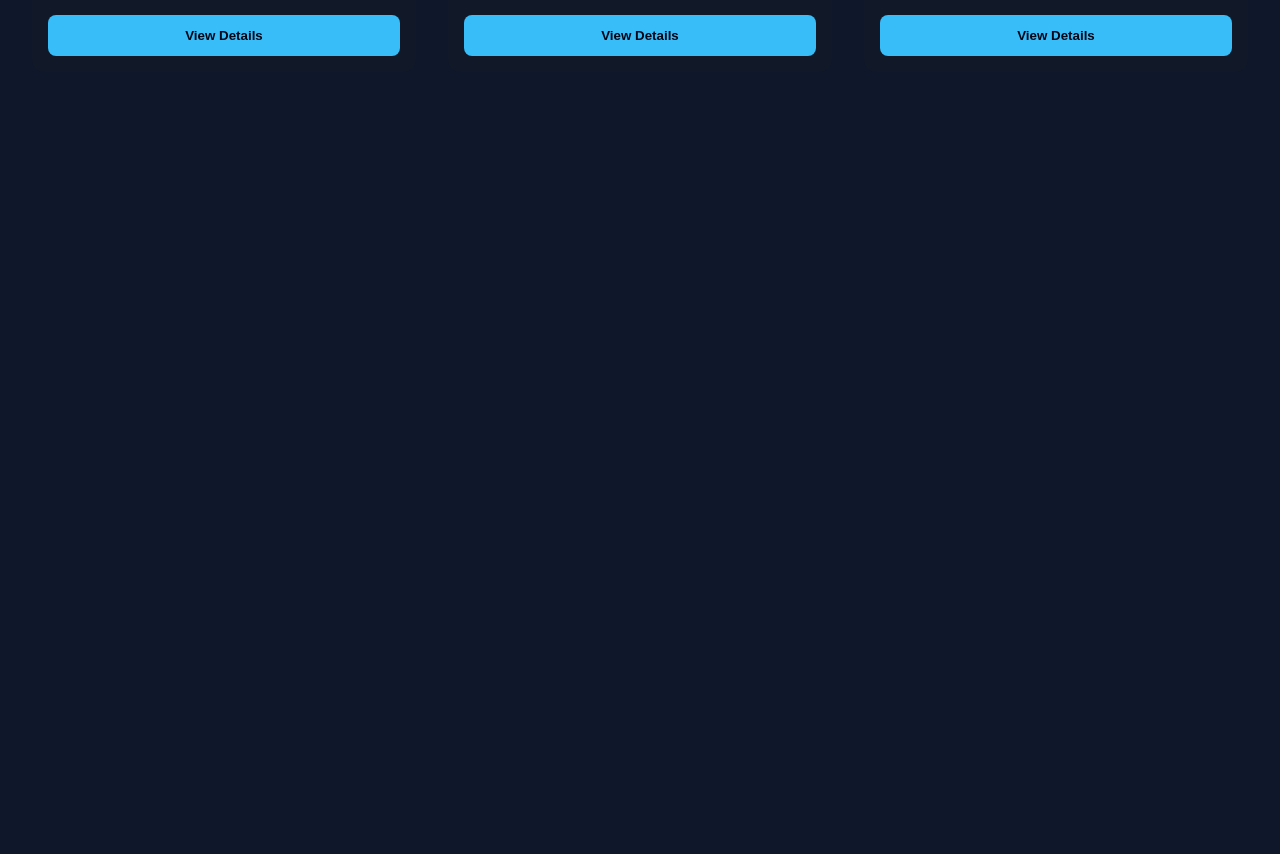
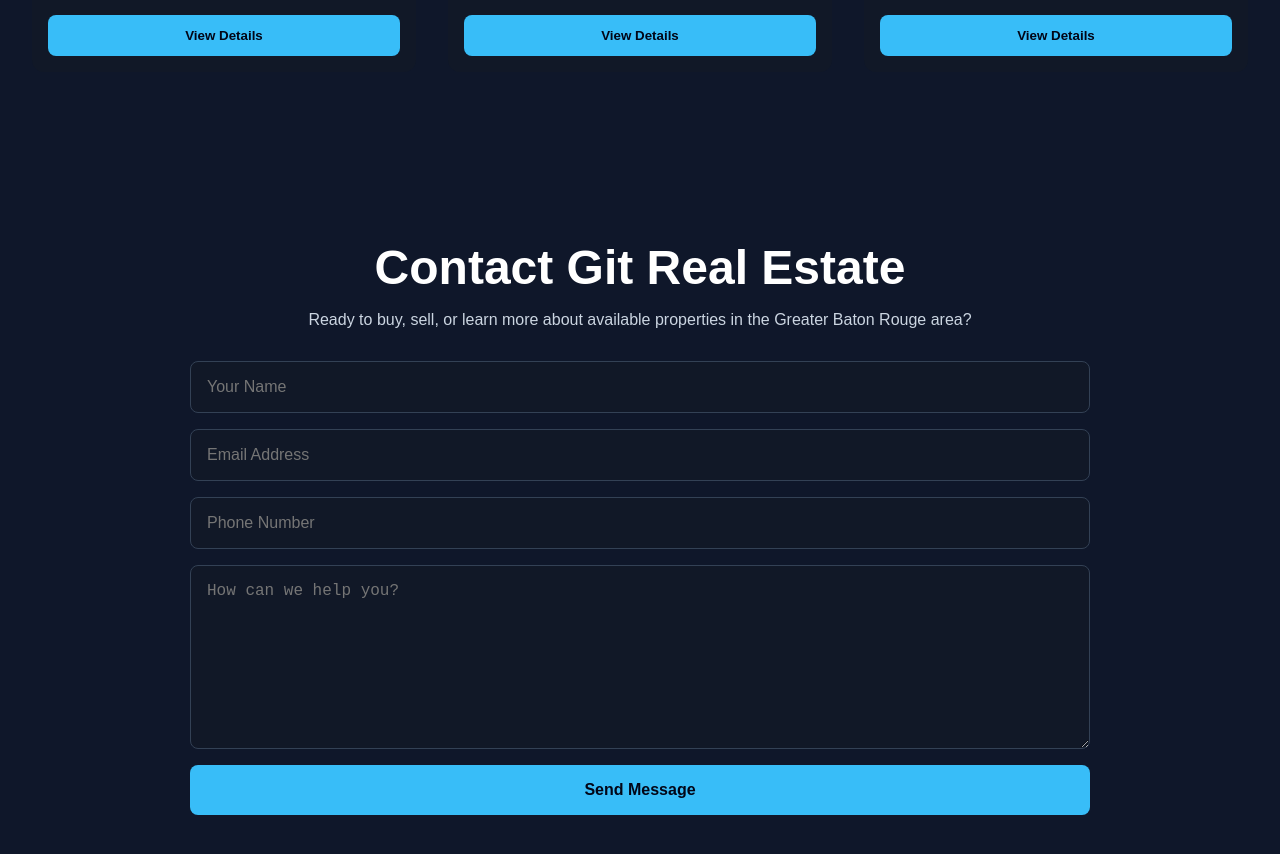
Before and after one commit to ellene-broome/gitRealEstate, a React (Vite) app: page / in a window 1280 px wide. Shown: the part 1641-2495 px from the top of the page. Before the commit the page ends 1777 px from the top, so only its background shows below. Built offline with nearby package versions, Linux system fonts and the light colour scheme.

Commit message:
Add contact form with success and message

```diff
--- a/src/index.css
+++ b/src/index.css
@@ -318,3 +318,59 @@ body {
 .filters input::placeholder {
   color: #94a3b8;
 }
+
+/* CONTACT FORM */
+
+.contact-section {
+  padding: 4rem 2rem;
+  text-align: center;
+}
+
+.contact-section h2 {
+  font-size: 3rem;
+  margin-bottom: 1rem;
+}
+
+.contact-section p {
+  margin-bottom: 2rem;
+}
+
+.contact-form {
+  max-width: 900px;
+  margin: 0 auto;
+
+  display: flex;
+  flex-direction: column;
+  gap: 1rem;
+}
+
+.contact-form input,
+.contact-form textarea {
+  padding: 1rem;
+  border-radius: 8px;
+  border: 1px solid #334155;
+  background-color: #111827;
+  color: white;
+  font-size: 1rem;
+}
+
+.contact-form textarea {
+  resize: vertical;
+  min-height: 150px;
+}
+
+.contact-form button {
+  padding: 1rem;
+  border: none;
+  border-radius: 8px;
+  background-color: #38bdf8;
+  color: #020617;
+  font-weight: bold;
+  cursor: pointer;
+  font-size: 1rem;
+}
+
+.success-message {
+  color: #38bdf8;
+  font-weight: bold;
+}
--- a/src/pages/HomePage.jsx
+++ b/src/pages/HomePage.jsx
@@ -2,6 +2,12 @@ import ListingCard from "../components/ListingCard";
 import { listings } from "../data/listings";
 import Navbar from "../components/Navbar";
 import { useState } from "react";
+
+
+
+
+
+
 
 function HomePage() {
     const [cityFilter, setCityFilter] = useState("");
@@ -10,7 +16,36 @@ function HomePage() {
 
     const [maxPrice, setMaxPrice] = useState("");
 
-        const [sortOrder, setSortOrder] = useState("");
+    const [sortOrder, setSortOrder] = useState("");
+    const [formData, setFormData] = useState({
+        name: "",
+        email: "",
+        phone: "",
+        message: "",
+});
+    const [formSubmitted, setFormSubmitted] = useState(false);
+
+function handleInputChange(event) {
+    const { name, value } = event.target;
+
+  setFormData({
+    ...formData,
+    [name]: value,
+  });
+}
+
+function handleSubmit(event) {
+  event.preventDefault();
+
+  setFormSubmitted(true);
+
+  setFormData({
+    name: "",
+    email: "",
+    phone: "",
+    message: "",
+  });
+}
   return (
     <>
     <Navbar />
@@ -37,7 +72,7 @@ function HomePage() {
       onChange={(event) =>
         setCityFilter(event.target.value)
       }
-        />
+    />
 
      <input
       type="number"
@@ -107,7 +142,62 @@ function HomePage() {
                 ))}
         </div>
       </section>
-    </>
+
+      <section className="contact-section">
+         <h2>Contact Git Real Estate</h2>
+
+         <p>
+            Ready to buy, sell, or learn more about available properties in the
+            Greater Baton Rouge area?
+        </p>
+
+        {formSubmitted && (
+            <p className="success-message">
+                Thank you! Your message has been sent.
+            </p>
+  )}
+
+        <form className="contact-form" onSubmit={handleSubmit}>
+            <input
+                type="text"
+                name="name"
+                placeholder="Your Name"
+                value={formData.name}
+                onChange={handleInputChange}
+                required
+        />
+
+            <input
+                type="email"
+                name="email"
+                placeholder="Email Address"
+                value={formData.email}
+                onChange={handleInputChange}
+                required
+        />
+
+            <input
+                type="tel"
+                name="phone"
+                placeholder="Phone Number"
+                value={formData.phone}
+                onChange={handleInputChange}
+        />
+
+            <textarea
+                name="message"
+                placeholder="How can we help you?"
+                rows="5"
+                value={formData.message}
+                onChange={handleInputChange}
+                required
+            ></textarea>
+
+            <button type="submit">Send Message</button>
+        </form>
+    </section>
+
+</>
   );
 }
 
```
